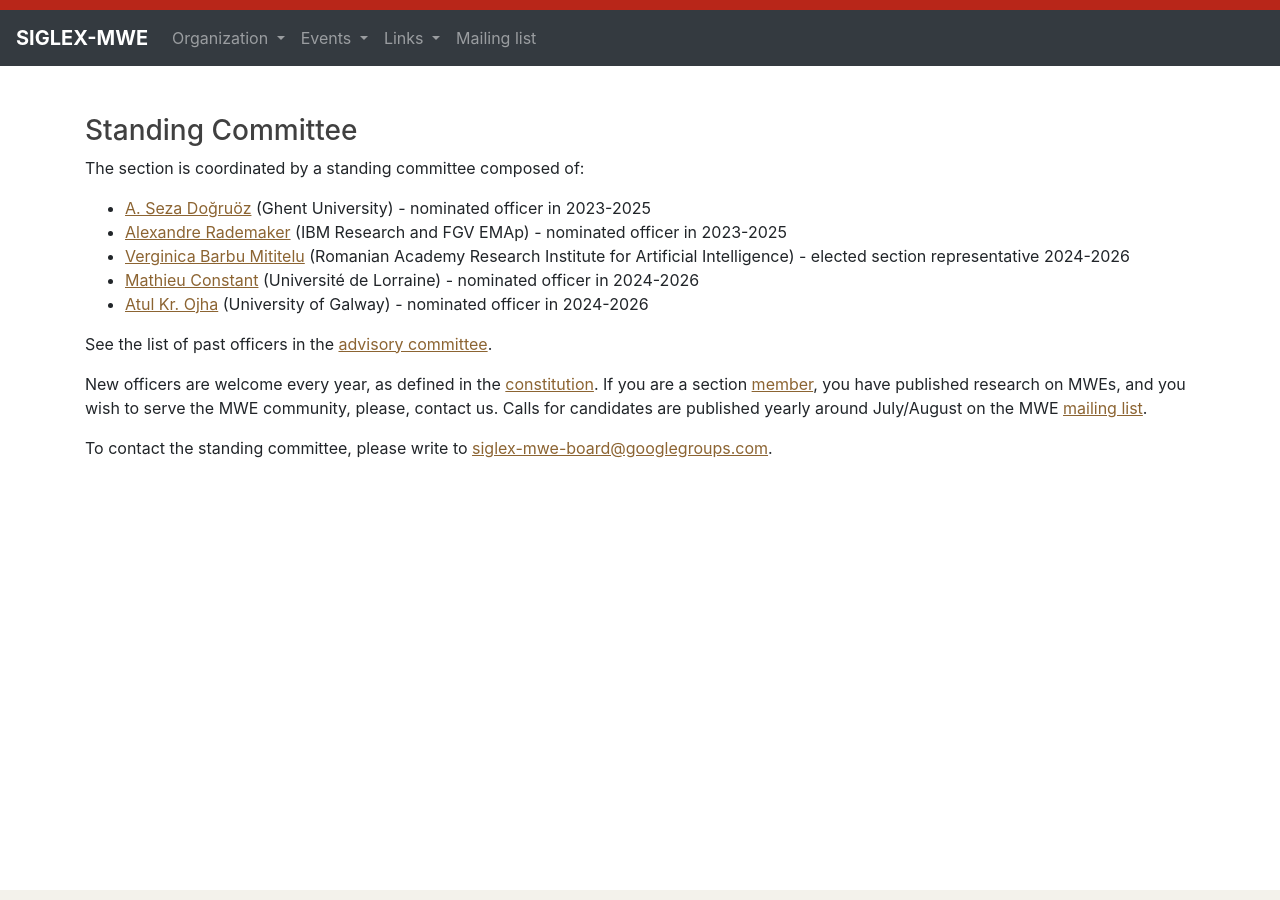
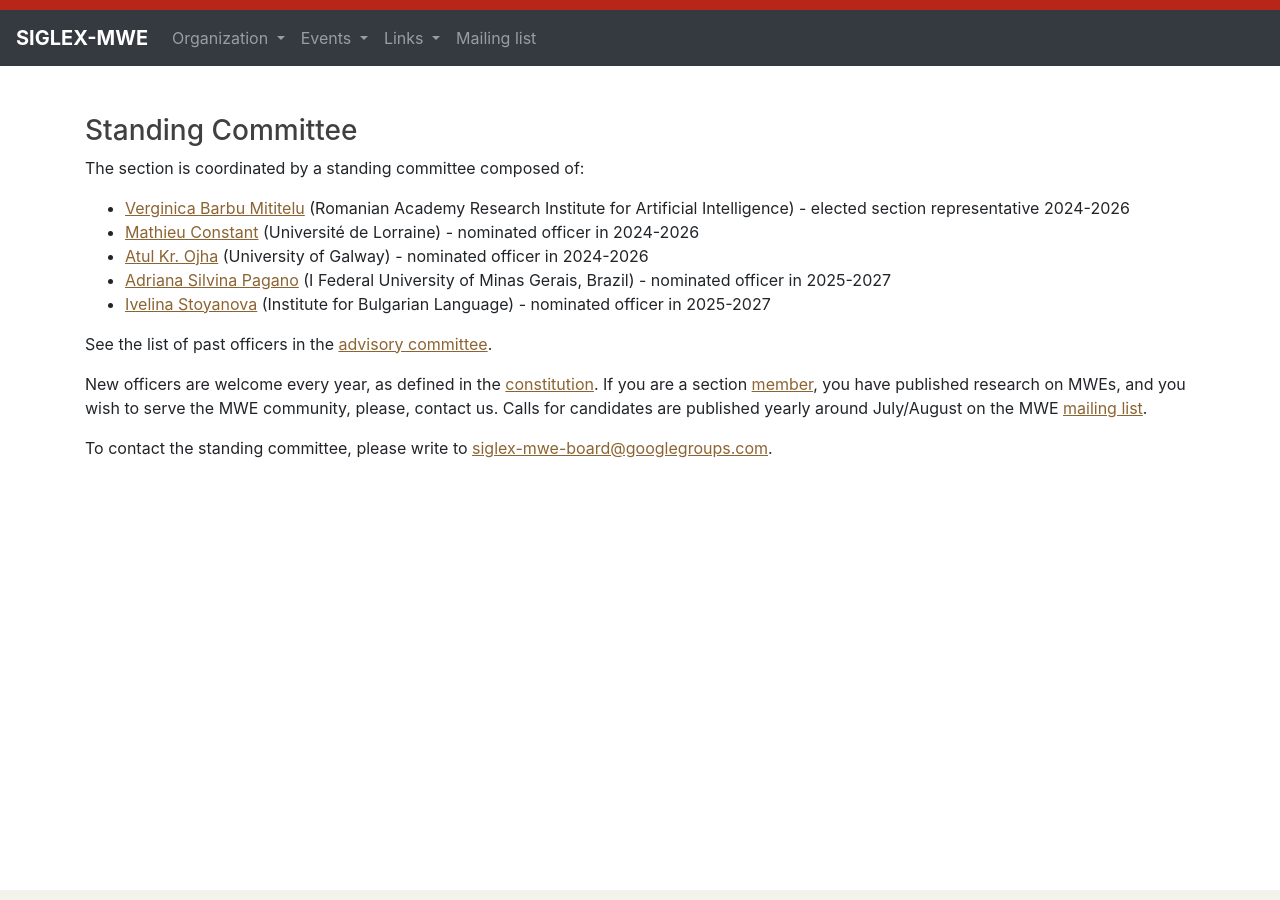
Before and after one commit to multiword/multiword.github.io, a Jekyll site: the page built from organization/standingcommittee.md, in a window 1280 px wide. Built offline with Jekyll 4.4.1, drawn with Linux system fonts in a browser that asks for light colours.

Commit message:
Update standingcommittee.md

```diff
--- a/organization/standingcommittee.md
+++ b/organization/standingcommittee.md
@@ -7,11 +7,12 @@ layout: default
 
 The section is coordinated by a standing committee composed of:
 
-- [A. Seza Doğruöz](https://research.flw.ugent.be/en/as.dogruoz) (Ghent University) - nominated officer in 2023-2025
-- [Alexandre Rademaker](http://arademaker.github.io/) (IBM Research and FGV EMAp) - nominated officer in 2023-2025
 - [Verginica Barbu Mititelu](https://www.opereta.ro/spectacole/rebecca-2/) (Romanian Academy Research Institute for Artificial Intelligence) - elected section representative 2024-2026
 - [Mathieu Constant](https://perso.atilf.fr/mconstant/) (Université de Lorraine) - nominated officer in 2024-2026
 - [Atul Kr. Ojha](https://www.universityofgalway.ie/science-engineering/staff-profiles/atulkumarojha/) (University of Galway) - nominated officer in 2024-2026
+- [Adriana Silvina Pagano](https://orcid.org/0000-0002-3150-3503) (I Federal University of Minas Gerais, Brazil) - nominated officer in 2025-2027
+- [Ivelina Stoyanova](https://orcid.org/0000-0003-3771-435X) (Institute for Bulgarian Language) - nominated officer in 2025-2027
+
 
 See the list of past officers in the [advisory committee](advisorycommittee).
 
```
